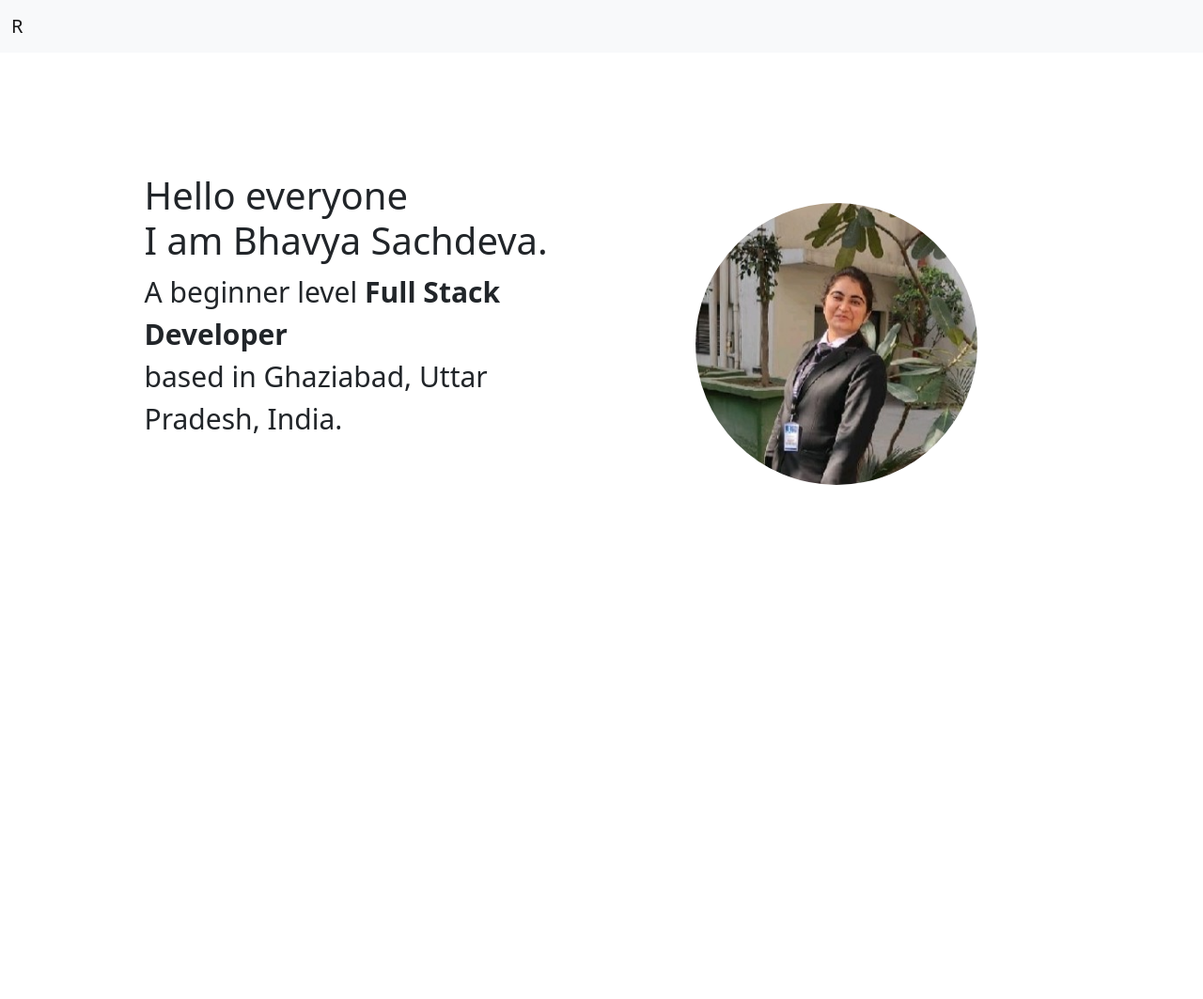
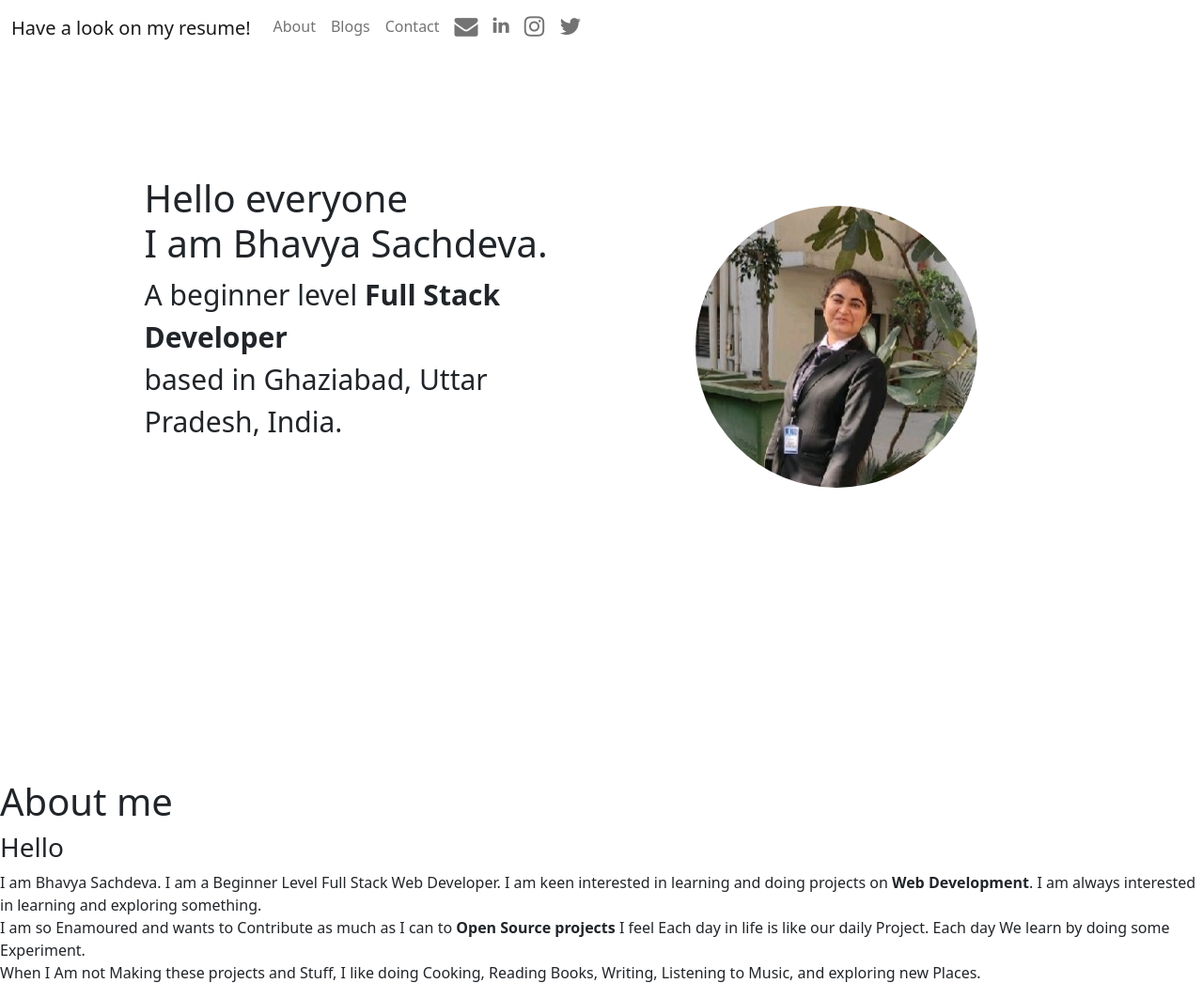
Before and after one commit to shrutikp70/Portfolio, a plain HTML site: page index.html in a window 1280 px wide. Shown: the whole page at 94% size. Before the commit the page ends 826 px from the top, so only its background shows below. Drawn offline with nearby package versions, Linux system fonts and the light colour scheme.

Commit message:
Add files via upload

```diff
--- a/index.html
+++ b/index.html
@@ -6,18 +6,66 @@
     <meta name="viewport" content="width=device-width, initial-scale=1.0">
     <link rel="stylesheet" href="styles.css">
     <link href="https://cdn.jsdelivr.net/npm/bootstrap@5.0.2/dist/css/bootstrap.min.css" rel="stylesheet" integrity="sha384-EVSTQN3/azprG1Anm3QDgpJLIm9Nao0Yz1ztcQTwFspd3yD65VohhpuuCOmLASjC" crossorigin="anonymous">
+    <link rel="stylesheet" href="https://cdnjs.cloudflare.com/ajax/libs/font-awesome/4.7.0/css/font-awesome.min.css">
+    <!-- Hotjar Tracking Code for https://bhavyastar.github.io/Portfolio/ -->
+<script>
+    (function(h,o,t,j,a,r){
+        h.hj=h.hj||function(){(h.hj.q=h.hj.q||[]).push(arguments)};
+        h._hjSettings={hjid:2646967,hjsv:6};
+        a=o.getElementsByTagName('head')[0];
+        r=o.createElement('script');r.async=1;
+        r.src=t+h._hjSettings.hjid+j+h._hjSettings.hjsv;
+        a.appendChild(r);
+    })(window,document,'https://static.hotjar.com/c/hotjar-','.js?sv=');
+</script>
     <title>Bhavya Sachdeva</title>
 </head>
 <body>
+  <nav class="navbar navbar-expand-lg navbar-light bg-faded">
+        <div class="container-fluid">
+          <a class="navbar-brand" href="Resume.html" target="blank" >Have a look on my resume!</a>
+          <button class="navbar-toggler" type="button" data-bs-toggle="collapse" data-bs-target="#navbarSupportedContent" aria-controls="navbarSupportedContent" aria-expanded="false" aria-label="Toggle navigation">
+            <span class="navbar-toggler-icon"></span>
+          </button>
+          <div class="collapse navbar-collapse" id="navbarSupportedContent">
+            <ul class="navbar-nav me-auto mb-2 mb-lg-0">
+              <li class="nav-item1">
+              <a class="nav-link" href="#about">About</a>
+              </li>
+              <li class="nav-item2">
+                <a class="nav-link" href="Blogs.html" target="blank">Blogs</a>
+              </li>
+              <li class="nav-item3">
+              <a class="nav-link" href="#contact">Contact</a>
+              </li>
+              <li class="nav-item4">
+                <a class="nav-link" href="mailto:bhavya.sachdeva.58@gmail.com"><i style="font-size: 25px;"  class="fa fa-envelope"></i></a></li>
+               <li class="nav-item5">
+                <a class="nav-link" href="https://www.linkedin.com/in/bhavya-sachdeva9/"><i style="font-size: 20px"class="fa fa-linkedin" aria-hidden="true"></i></a></li>
+               </li>
+               <li class="nav-item6">
+                <a class="nav-link" href="https://www.instagram.com/bhavya_sachdeva__/"><i style="font-size: 25px" class="fa fa-instagram"></i></a>
+               </li>
+               <li class="nav-item7"></li>
+               <a class="nav-link" href="https://twitter.com/bhavya_58"><i style="font-size: 25px" class="fa fa-twitter"></i></a>
+               <li class="nav-item8"></li>
+            </ul>
+        </div>
+</div>
+      </nav>
 
-   <nav class="navbar navbar-expand-lg navbar-light bg-light">
-    <div class="container-fluid">
-      <a class="navbar-brand" href="#">R</a>
-      <button class="navbar-toggler" type="button" data-bs-toggle="collapse" data-bs-target="#navbarNavDropdown" aria-controls="navbarNavDropdown" aria-expanded="false" aria-label="Toggle navigation">
-        <span class="navbar-toggler-icon"></span>
-      </button>
-      </div>
-      </nav>
+
+        <!-- <a class="nav-link" href="https://www.linkedin.com/in/bhavya-sachdeva9/" target="blank"><i class="fa fa-linkedin"></i></a>
+        <div id="div_top_hypers">
+            &nbsp;&nbsp;<a href="https://www.instagram.com/aayusharma1401/"><i style="font-size:20px" class="fa">&#xf16d;</i></a>
+            &nbsp;&nbsp;<a href="https://www.facebook.com/profile.php?id=100006812351232"><i style="font-size:20px" class="fa fa-facebook-square" aria-hidden="true"></i></a>
+            &nbsp;&nbsp;<a href="mailto:bhavya.sachdeva.58@gmail.com"><i style="font-size:30px" class="fa fa-envelope" aria-hidden="true"></i></a>
+            &nbsp;&nbsp;<a href="https://github.com/SuperAayush"><i style="font-size:30px"class="fa fa-github" aria-hidden="true"></i></a>
+            &nbsp;&nbsp;<a href="https://www.linkedin.com/in/aayush-sharma-0555a4206/"><i style="font-size:30px"class="fa fa-linkedin" aria-hidden="true"></i></a>
+            &nbsp;&nbsp;<a href="https://twitter.com/AayushS45351191"><i style="font-size:30px"class="fa fa-twitter" aria-hidden="true"></i></a>
+            &nbsp;&nbsp;<a href="https://medium.com/@aayusharma1401"><i style="font-size:30px"class="fa fa-medium" aria-hidden="true"></i></a>
+            &nbsp;&nbsp;<a href="https://dribbble.com/SuperAayush"><i style="font-size:30px"class="fa fa-dribbble" aria-hidden="true"></i></a>
+    </div> -->
     <!--My Picture and my Introduction part-->
 <div class = "part_1">
 <div class="box-1">
@@ -35,6 +83,19 @@
 </div>
 </div>
 </div>
+<div class= "part-2">
+    <div id="about" class="box-3">
+        <h1>About me</h1>
+        <h3>Hello</h3>
+        <p>
+        I am Bhavya Sachdeva. I am a Beginner Level Full Stack Web Developer. I am keen interested in learning and doing projects on <strong>Web Development</strong>. I am always interested in learning and exploring something. <br>
+I am so Enamoured and wants to Contribute as much as I can to <strong>Open Source projects</strong>
+I feel Each day in life is like our daily Project.
+ Each day We learn by doing some Experiment.
+ <br>
+ When I Am not Making these projects and Stuff, I like doing Cooking, Reading Books, Writing, Listening to Music, and exploring new Places.</p>
+    </div>
+</div>
 
 
 
```
